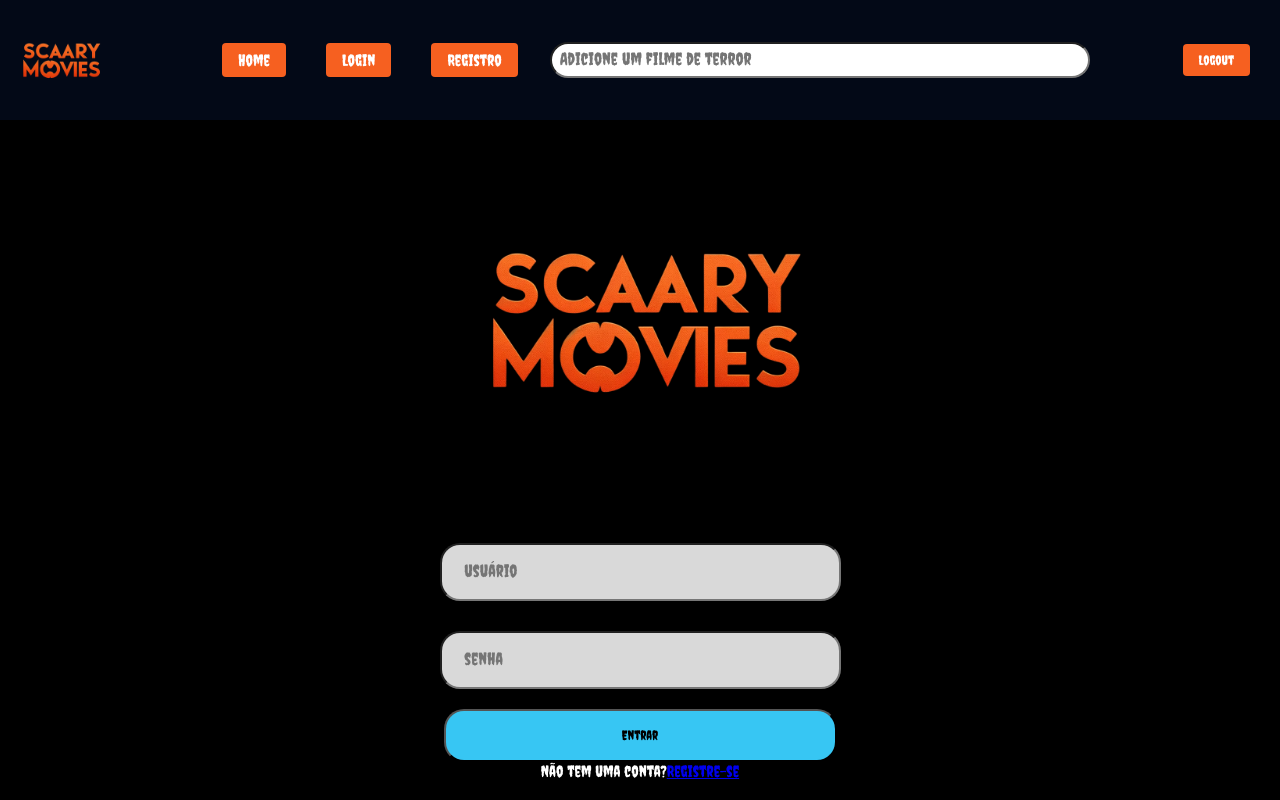
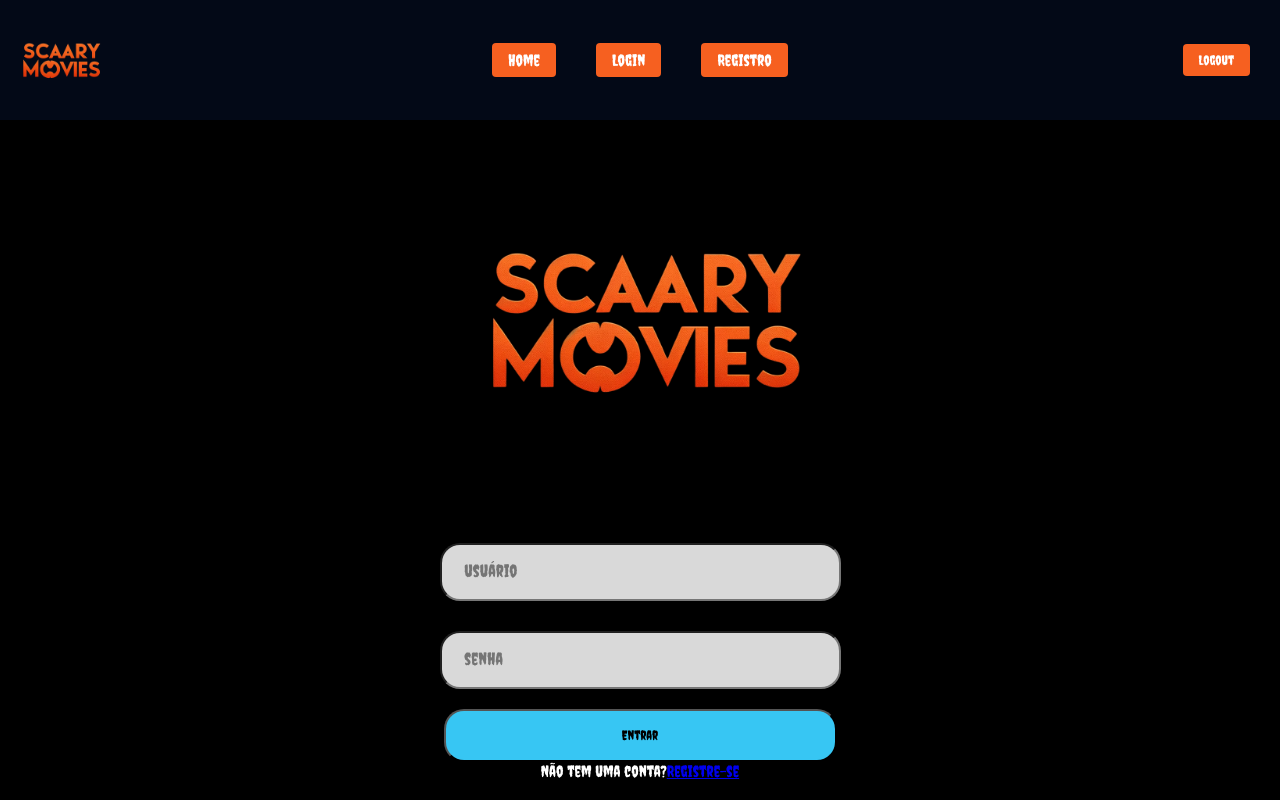
Before and after one commit to geleco/scary-movies, a React (Create React App) app: page /login in a window 1280 px wide. Built offline with nearby package versions, Linux system fonts and the light colour scheme.

Commit message:
sumindo barra de pesquisa em login e register

```diff
--- a/src/App.js
+++ b/src/App.js
@@ -12,7 +12,6 @@ function App() {
   return (
     <Router>
       <div className="App">
-        <Header />
                 <main>
           <Routes>
             {/* Configuração das rotas */}
--- a/src/Components/Header.js
+++ b/src/Components/Header.js
@@ -4,7 +4,7 @@ import logo from "./assets/logo.png";
 import "./styles/Header.css";
 import { Link } from "react-router-dom";
 
-function Header() {
+function Header({ hideSearchBar }) {
   const handleLogout = () => {
     console.log("Logout clicked");
   };
@@ -18,7 +18,7 @@ function Header() {
         <Link to="/" className="nav-link">Home</Link> <Link to="/login" className="nav-link">Login</Link>{" "}
         <Link to="/register" className="nav-link">Registro</Link>
       </nav>
-      <div className="search-container">
+      <div className="search-container" style={{ display: hideSearchBar ? 'none' : 'block' }}>
         <input
           type="text"
           className="search-input"
--- a/src/Components/HomePage.js
+++ b/src/Components/HomePage.js
@@ -1,13 +1,14 @@
 import React from 'react';
-import './styles/HomePage.css'
-
+import Header from './Header'; // Você precisa adicionar o caminho correto para o seu componente Header aqui
+import './styles/HomePage.css';
 
 function HomePage() {
-  return (
-    <div>
-
-    </div>
-  );
+    return (
+        <div>
+            <Header hideSearchBar={false} />
+            {/* ... resto do seu HomePage ... */}
+        </div>
+    );
 }
 
 export default HomePage;
--- a/src/Components/LoginPage.js
+++ b/src/Components/LoginPage.js
@@ -2,6 +2,7 @@ import React, { useState } from "react";
 import { Link} from "react-router-dom";
 import logo from './assets/logo.png';
 import './styles/LoginPage.css';
+import Header from "./Header";
 function LoginPage() {
   const [username, setUsername] = useState("");
   const [password, setPassword] = useState("");
@@ -11,7 +12,9 @@ function LoginPage() {
   };
 
   return (
-    <div className="Login_page">
+    <><div>
+      <Header hideSearchBar={true} />
+    </div><div className="Login_page">
         <img src={logo} alt="Logo" className="Background_logo" />
         <div className="Login_box">
           <form onSubmit={handleSubmit}>
@@ -29,7 +32,7 @@ function LoginPage() {
           </form>
 
         </div>
-    </div>
+      </div></>
   );
 }
 
--- a/src/Components/RegisterPage.js
+++ b/src/Components/RegisterPage.js
@@ -2,6 +2,8 @@ import React, { useState } from "react";
 import './styles/RegisterPage.css';
 import logo from './assets/logo.png';
 import { Link } from "react-router-dom";
+import Header from "./Header";
+
 function RegisterPage() {
   const [username, setUsername] = useState("");
   const [email, setEmail] = useState("");
@@ -14,6 +16,9 @@ function RegisterPage() {
   };
 
   return (
+    <><div>
+      <Header hideSearchBar={true} />
+    </div>
     <div className="Register_page">
         <img src={logo} alt="Logo" className="Background_logo" />
         <div className="Register_box">
@@ -34,7 +39,7 @@ function RegisterPage() {
             <span className="span_register">Já tem uma conta?<Link to="/login">Faça o login</Link></span>
           </form>
         </div>
-    </div>
+      </div></>
   );
 }
 
```
Lines whose indentation alone changed are shown as unchanged.
